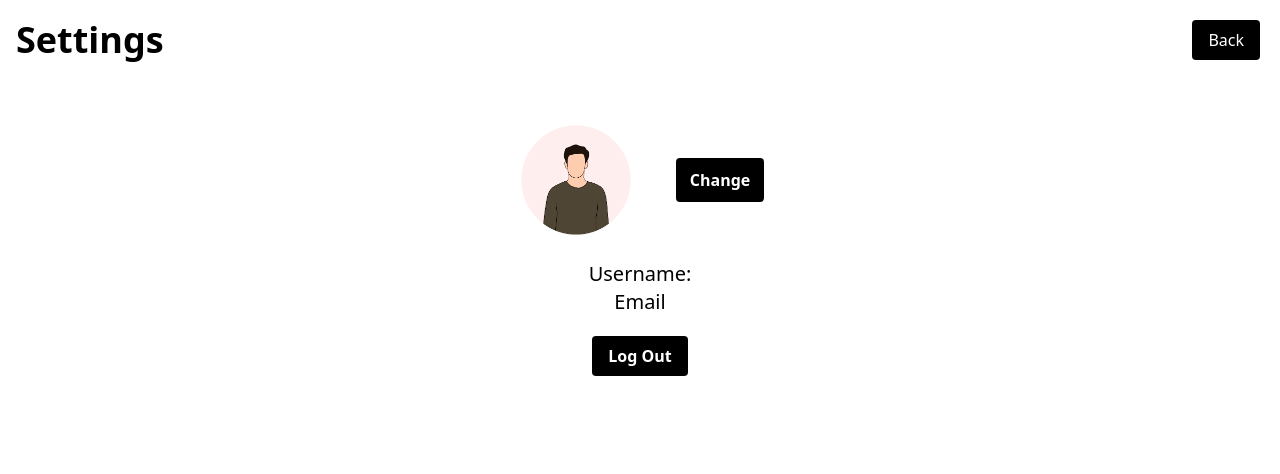
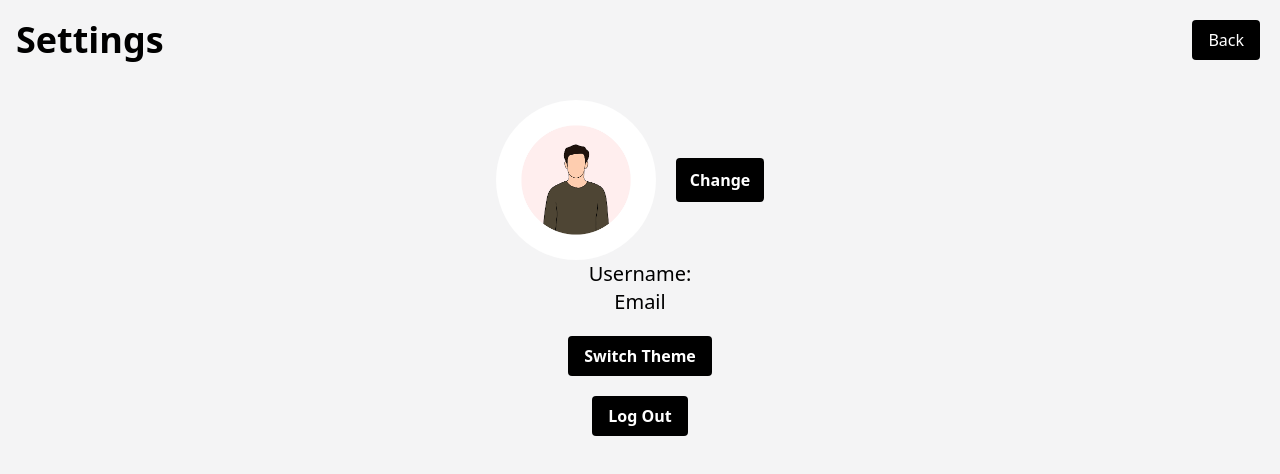
Before and after one commit to kush34/Suchale, a React (Vite) app in the folder frontend/: page /settings in a window 1280 px wide. Shown: the top 474 px of the page. Built offline with nearby package versions, Linux system fonts and the light colour scheme; no server answers; sample sign-in values are in the browser's storage.

Commit message:
dark theme in home page and settings page and switch theme btn in settings page

```diff
--- a/frontend/src/Components/UserCard.jsx
+++ b/frontend/src/Components/UserCard.jsx
@@ -1,13 +1,15 @@
 import React, { useContext } from 'react'
 import { ChatContext } from '../Store/ChatContext';
+import { ThemeContext } from '../Store/ThemeContext';
 
 const UserCard = ({user}) => {
     const {chat,setChat} = useContext(ChatContext);
+    const {theme} = useContext(ThemeContext);
     const handleClick = (user)=>{
         if(chat?.username != user?.username) setChat(user);
       }
   return (
-    <div onClick={()=>handleClick(user)} className='flex items-center pb-3 hover:bg-zinc-200 ease-in duration-150 rounded cursor-pointer'>
+    <div onClick={()=>handleClick(user)} className={`${theme ? "bg-white text-black":" text-white"} flex gap-3 items-center pb-3 hover:bg-zinc-400 ease-in duration-150 rounded cursor-pointer`}>
         <div className="ml-2 userimg mt-2 flex items-end">
             <div>
                 <img className='w-12 h-12 rounded-full' src={user?.profilePic} alt="" />
--- a/frontend/src/Components/UserChat.jsx
+++ b/frontend/src/Components/UserChat.jsx
@@ -10,8 +10,10 @@ import { useUser } from "../Store/UserContext";
 import socket from "../utils/socketService";
 import api from "../utils/axiosConfig";
 import { useNavigate } from "react-router-dom";
+import { ThemeContext } from "../Store/ThemeContext";
 const UserChat = () => {
   const { chat,setChat, chatArr, setChatArr } = useContext(ChatContext);
+  const {theme} = useContext(ThemeContext);
   const [message, setMessage] = useState("");
   const [loading,setLoading] = useState(false);
   const { user } = useUser();
@@ -138,8 +140,8 @@ const UserChat = () => {
     );
   }
   return (
-    <div className={`shadow-2xl bg-white flex flex-col justify-between md:rounded-t-2xl md:w-full h-full overflow-none`}>
-      <div className="profile-username-typingindicator-back_btn py-3 px-5 flex items-center justify-between md:rounded-t-2xl font-medium text-2xl bg-black text-white">
+    <div className={`shadow-2xl ${theme ? "bg-white text-black" : "bg-zinc-900 text-white"} flex flex-col justify-between md:rounded-t-2xl md:w-full h-full overflow-none`}>
+      <div className={` ${theme ? "bg-black text-white" : "bg-zinc-500"} profile-username-typingindicator-back_btn py-3 px-5 flex items-center justify-between md:rounded-t-2xl font-medium text-2xl`}>
         <div className="img">
           <img
             className="rounded-full w-15 h-15"
@@ -152,7 +154,7 @@ const UserChat = () => {
           {isTyping && <div className="text-green-500 text-sm">typing...</div>}
           </div>
           <div className="md:hidden back_btn">
-            <button className="text-white text-sm cursor-pointer" onClick={()=>setChat(null)}>Back</button>
+            <button className="text-sm cursor-pointer" onClick={()=>setChat(null)}>Back</button>
           </div>
       </div>
       <div className="chats-msgs flex flex-col h-full w-full overflow-y-scroll no-scrollbar">
@@ -191,7 +193,7 @@ const UserChat = () => {
       </div>
       <div className="flex media-emojis-textbar-sendbtn">
         <div className="w-1/7 items-center flex justify-evenly">
-          <div onClick={mediaTrigger} className="cursor-pointer text-zinc-900  flex items-center justify-center hover:text-black ease-in duration-100 hover:scale-110">
+          <div onClick={mediaTrigger} className="cursor-pointer text-zinc-700 flex items-center justify-center hover:text-zinc-400 ease-in duration-100 hover:scale-110">
             <ImagePlay />
             <div><input ref={mediaInpRef} onChange={sendMedia} type="file" className="hidden" /></div>
           </div>
@@ -203,7 +205,7 @@ const UserChat = () => {
             )}
 
             <button
-              className="cursor-pointer text-zinc-900 flex items-center justify-center hover:text-black ease-in duration-100 hover:scale-110"
+              className="cursor-pointer text-zinc-700 flex items-center justify-center hover:text-zinc-400 ease-in duration-100 hover:scale-110"
               onClick={() => setShowPicker(!showPicker)}
             >
               <SmilePlus />
@@ -223,7 +225,7 @@ const UserChat = () => {
               }
             }}
             type="text"
-            className="focus:bg-zinc-300 w-full bg-zinc-200 outline-none rounded px-2 py-1"
+            className={`${theme ? "bg-zinc-100 focus:bg-zinc-300":"bg-zinc-800 focus:bg-zinc-800"} w-full outline-none rounded px-2 py-1`}
             placeholder="type your message here"
             name=""
             id=""
@@ -231,7 +233,7 @@ const UserChat = () => {
         </div>
         <div
           onClick={sendMessage}
-          className=" cursor-pointer text-zinc-900 flex  items-center justify-center w-1/10 hover:text-black ease-in duration-100 hover:scale-110"
+          className=" cursor-pointer text-zinc-700 flex  items-center justify-center w-1/10  ease-in duration-100 hover:scale-110"
         >
           <SendHorizontal />
         </div>
--- a/frontend/src/Components/UserList.jsx
+++ b/frontend/src/Components/UserList.jsx
@@ -4,16 +4,18 @@ import UserCard from './UserCard';
 import { Search } from 'lucide-react';
 import { Plus } from 'lucide-react';
 import {useNavigate} from 'react-router-dom';
+import { ThemeContext } from '../Store/ThemeContext';
 
 const UserList = ({userChatList}) => {
   const navigate = useNavigate();
   const [isSearchOpen,setIsSearchOpen] = useState(false);
   const [searchBar ,setSearchBar] = useState();
+  const {theme} = useContext(ThemeContext)
   useEffect(()=>{
 
   },[searchBar])
   return (
-    <div className='p-4 shadow-2xl bg-white h-full rounded-t-2xl'>
+    <div className={`${theme ? "bg-white text-black":"bg-zinc-900 text-white"} p-4 shadow-2xl h-full rounded-t-2xl`}>
       <div className="top flex justify-between 1/6">
         <div className="text-lg md:text-xl xl:text-2xl font-bold xl:px-3 xl:py-2">
           Suchale
--- /dev/null
+++ b/frontend/src/Store/ThemeContext.jsx
@@ -0,0 +1,32 @@
+import { createContext, useEffect,useState } from "react";
+
+export const ThemeContext = createContext();
+
+export const ThemeContextProvider = ({children})=>{
+    const [theme,setTheme] = useState(true);
+    const toggleTheme = () => {
+        setTheme(prev => {
+            const newTheme = !prev;
+            localStorage.setItem('theme', JSON.stringify(newTheme));
+            return newTheme;
+        });
+    };
+
+    useEffect(() => {
+        const storedTheme = localStorage.getItem('theme');
+        if (storedTheme !== null) {
+            setTheme(JSON.parse(storedTheme));
+        } else {
+            localStorage.setItem('theme', JSON.stringify(true)); // default to true
+            setTheme(true);
+        }
+    }, []);
+    return(
+        <ThemeContext.Provider value={{theme,toggleTheme}}>
+            {children}
+        </ThemeContext.Provider>
+    )
+
+}
+
+export default ThemeContextProvider;
--- a/frontend/src/main.jsx
+++ b/frontend/src/main.jsx
@@ -13,17 +13,19 @@ import Settings from './pages/Settings.jsx';
 import { UserContextProvider } from './Store/UserContext';
 // import { SocketProvider } from './Store/SocketContext';
 import { ChatContextProvider } from './Store/ChatContext';
-
+import {ThemeContextProvider} from './Store/ThemeContext.jsx';
 const root = document.getElementById('root');
 
 function ProtectedRoutes({ children }) {
   return (
     <UserContextProvider>
+      <ThemeContextProvider>
       {/* <SocketProvider> */}
         <ChatContextProvider>
           {children}
         </ChatContextProvider>
       {/* </SocketProvider> */}
+      </ThemeContextProvider>
     </UserContextProvider>
   );
 }
--- a/frontend/src/pages/Home.jsx
+++ b/frontend/src/pages/Home.jsx
@@ -6,11 +6,13 @@ import { useNavigate } from 'react-router-dom'
 import socket from '../utils/socketService';
 import { ChatContext } from '../Store/ChatContext';
 import Loader1 from "../loaders/Loader1.jsx"
+import { ThemeContext } from '../Store/ThemeContext.jsx';
 const Home = () => {
   const navigate = useNavigate();
   const [userChatList,setUserChatList] = useState([]);
   const [loading,setLoading] = useState(false);
   const {chat} = useContext(ChatContext);
+  const {theme} = useContext(ThemeContext);
   //list of contacts of user
 
   const getChatList = async ()=>{
@@ -61,7 +63,7 @@ const Home = () => {
   }
   return (
     // <div className='flex h-screen bg-zinc-300'>
-    <div className={`md:flex h-screen bg-zinc-100 overflow-none`}>
+    <div className={`md:flex h-screen ${theme ? "bg-zinc-300": "bg-black"} overflow-none`}>
       <div className={`md:w-1/4 h-screen md:h-9/10 md:m-5 ${chat ? "hidden" : "block"} md:block`}>
           <UserList userChatList= {userChatList}/>
       </div>
@@ -71,7 +73,7 @@ const Home = () => {
         <UserChat/>
         </div>
         :
-      <div className="hidden xl:flex items-center justify-center w-full md:w-3/4 h-screen md:h-9/10">Please select a chat to view messages</div>
+        <div className="hidden xl:flex items-center justify-center w-full md:w-3/4 h-screen md:h-9/10 text-zinc-500">Please select a chat to view messages</div>
       }
     </div>
   )
--- a/frontend/src/pages/Settings.jsx
+++ b/frontend/src/pages/Settings.jsx
@@ -1,8 +1,10 @@
-import React, { useEffect, useRef } from 'react'
+import React, { useContext, useEffect, useRef } from 'react'
 import { useUser } from '../Store/UserContext';
 import {useNavigate} from "react-router-dom"
 import api from '../utils/axiosConfig';
+import { ThemeContext } from '../Store/ThemeContext';
 const Settings = () => {
+    const {theme,toggleTheme} = useContext(ThemeContext);
     const {user} = useUser();
     const navigate = useNavigate();
     const fileInputRef = useRef();
@@ -31,8 +33,8 @@ const Settings = () => {
       };
 
   return (
-    <div>
-        <div className="head flex items-center justify-between">
+    <div className={`${theme ? "bg-zinc-100 text-black":"bg-zinc-900 text-white"} h-screen`}>
+        <div className={`head flex items-center justify-between`}>
             <div className="title text-4xl m-4 font-bold">
                 Settings
             </div>
@@ -48,7 +50,7 @@ const Settings = () => {
             />
             <div className="edit m-5 cursor-pointer">
             <input type="file" className='hidden' onChange={handleUpload}  ref={fileInputRef}/>
-            <button onClick={triggerFileInput} className='cursor-pointer hover:bg-transparent hover:text-black ease-in duration-150 border-2 border-black bg-black px-3 py-2 rounded font-bold text-white'>Change</button>
+            <button onClick={triggerFileInput} className='cursor-pointer hover:bg-transparent hover:text-sky-500 ease-in duration-150 border-2 border-black bg-black px-3 py-2 rounded hover:border-sky-500 font-bold text-white'>Change</button>
             </div>
             </div>
             <div className="username flex flex-col text-xl items-center justify-center ">
@@ -61,6 +63,11 @@ const Settings = () => {
                     {user?.email}
                 </span>
             </div>
+            <div className="flex justify-center m-5 " onClick={toggleTheme}>
+                <button className="cursor-pointer font-bold text-white bg-black px-4 py-2 rounded hover:text-sky-500 hover:border-2 border-sky-500 hover:bg-transparent ease-in duration-150">
+                    Switch Theme
+                </button>
+            </div>
             <div className="flex justify-center m-5 " onClick={logOut}>
                 <button className="cursor-pointer font-bold text-white bg-black px-4 py-2 rounded hover:text-red-500 hover:border-2 border-red-500 hover:bg-transparent ease-in duration-150">
                     Log Out
```
Lines whose indentation alone changed are shown as unchanged.
